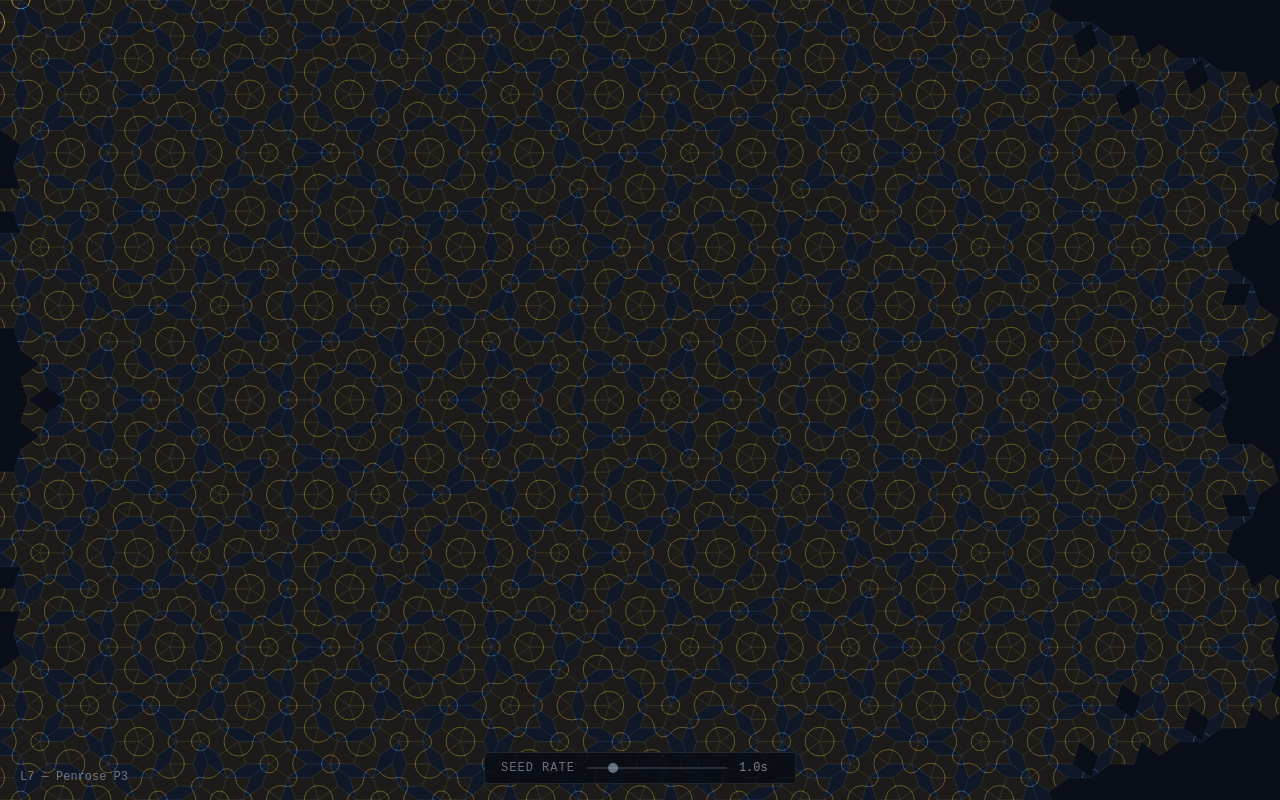
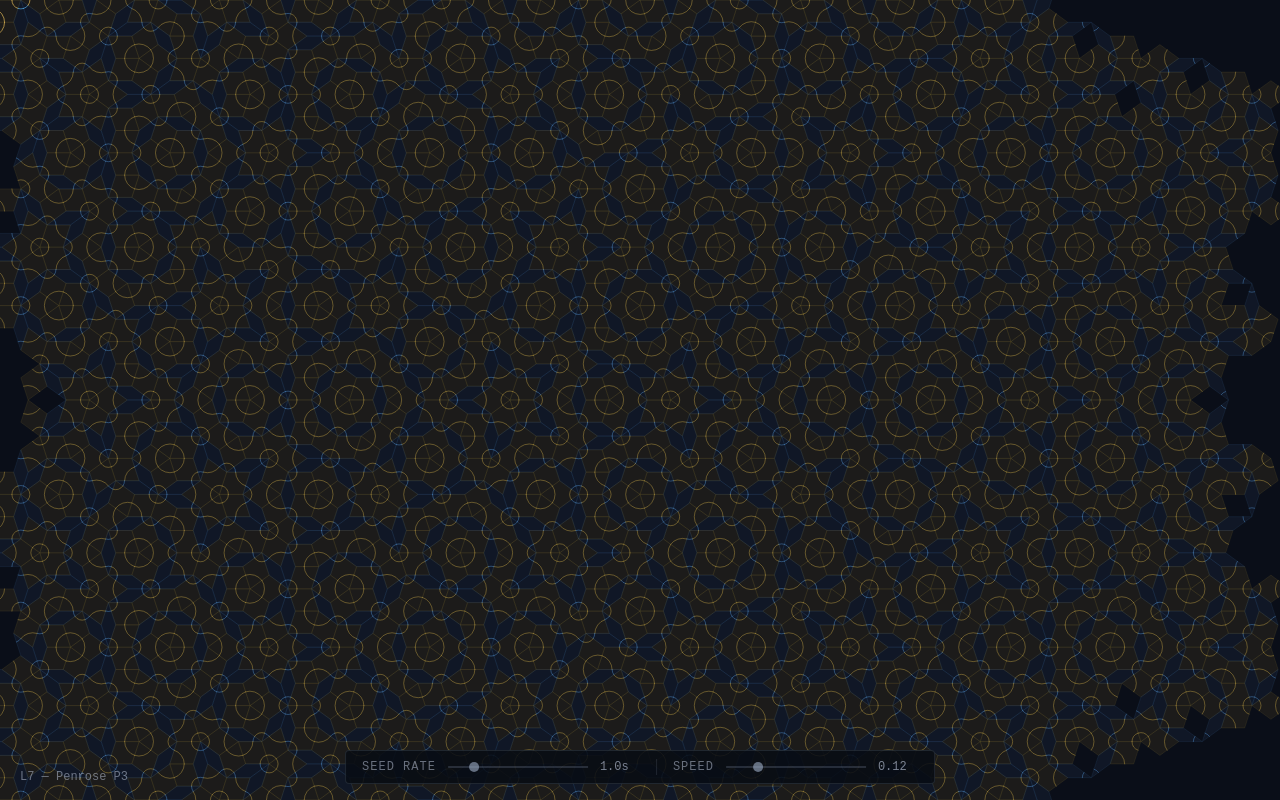
Before and after one commit to mitselek/penrose-research, a plain HTML site: page index.html in a window 1280 px wide. Drawn offline with Linux system fonts and the light colour scheme; animation ran at ten frames a second.

Commit message:
docs: Add modularization design spec and signal speed slider
- Add comprehensive design spec for TypeScript modularization
  (types, module structure, data flow, migration strategy)
- Add signal speed slider to index.html
- Update common-prompt with absolute scratchpad paths

```diff
--- a/index.html
+++ b/index.html
@@ -15,7 +15,7 @@ g[data-idx].selected polygon{stroke:rgba(255,255,255,0.6)!important;stroke-width
 #stats .val{color:rgba(200,210,230,0.9)}
 #controls{position:fixed;bottom:16px;left:50%;transform:translateX(-50%);display:flex;align-items:center;gap:12px;background:rgba(8,12,20,0.85);border:1px solid rgba(160,180,200,0.15);border-radius:4px;padding:8px 16px}
 #controls label{color:rgba(200,210,230,0.5);font-size:12px;font-family:'Courier New',monospace;letter-spacing:1px;text-transform:uppercase}
-#controls input[type=range]{-webkit-appearance:none;width:140px;height:2px;background:rgba(160,175,200,0.2);outline:none;cursor:pointer}
+#controls input[type=range]{-webkit-appearance:none;appearance:none;width:140px;height:2px;background:rgba(160,175,200,0.2);outline:none;cursor:pointer}
 #controls input[type=range]::-webkit-slider-thumb{-webkit-appearance:none;width:10px;height:10px;border-radius:50%;background:rgba(160,175,200,0.6);cursor:pointer}
 #controls span{color:rgba(200,210,230,0.6);font-size:12px;font-family:'Courier New',monospace;min-width:40px}
 </style>
@@ -27,6 +27,10 @@ g[data-idx].selected polygon{stroke:rgba(255,255,255,0.6)!important;stroke-width
   <label>seed rate</label>
   <input type="range" id="spawn-slider" min="200" max="5000" value="1000" step="100">
   <span id="spawn-val">1.0s</span>
+  <div style="width:1px;height:16px;background:rgba(160,180,200,0.15);margin:0 4px"></div>
+  <label>speed</label>
+  <input type="range" id="speed-slider" min="0.02" max="0.5" value="0.12" step="0.01">
+  <span id="speed-val">0.12</span>
 </div>
 <script src="penrose.js"></script>
 <script>
@@ -270,7 +274,7 @@ function setsEqual(a, b) {
 
 // Active signals
 const signals = [];
-const SIGNAL_SPEED = 0.12; // pixels per ms
+let SIGNAL_SPEED = 0.12; // pixels per ms
 const DASH_WIDTH = 0.15;    // fraction of arc length
 
 // Continuous signal generation under mouse
@@ -283,6 +287,13 @@ const spawnVal = document.getElementById('spawn-val');
 spawnSlider.addEventListener('input', () => {
   SPAWN_INTERVAL = parseInt(spawnSlider.value);
   spawnVal.textContent = (SPAWN_INTERVAL / 1000).toFixed(1) + 's';
+});
+
+const speedSlider = document.getElementById('speed-slider');
+const speedVal = document.getElementById('speed-val');
+speedSlider.addEventListener('input', () => {
+  SIGNAL_SPEED = parseFloat(speedSlider.value);
+  speedVal.textContent = SIGNAL_SPEED.toFixed(2);
 });
 
 document.addEventListener('keydown', e => {
```
Also changed, not shown: .claude/teams/penrose-dev/common-prompt.md.
